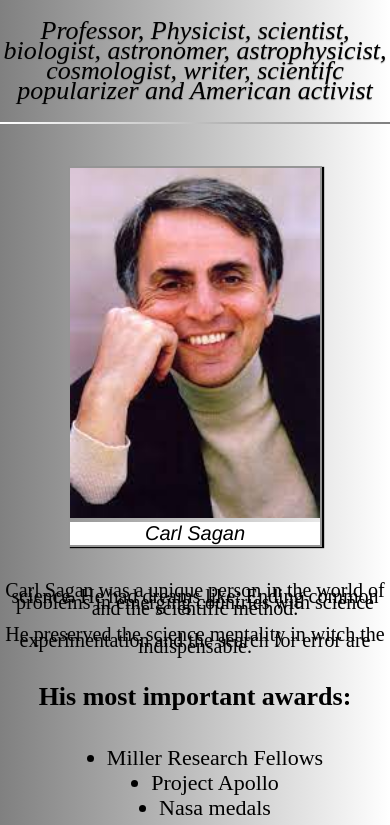
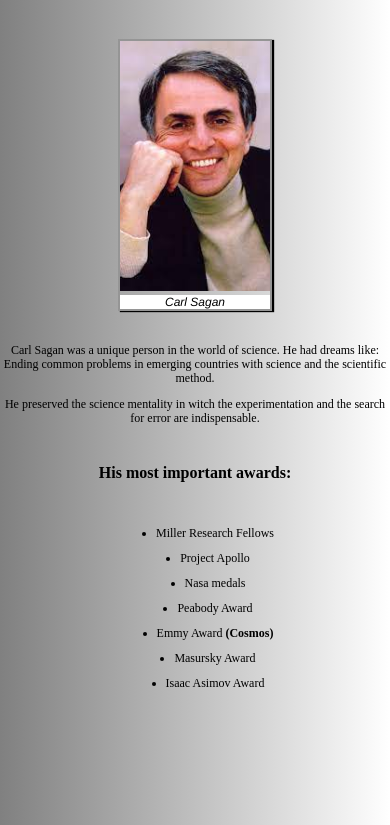
Before and after one commit to marciomdsj/Tribute-Page, a plain HTML site: page index.html in a window 390 px wide. Shown: the part 112-937 px from the top of the page. Drawn offline with Linux system fonts and the light colour scheme.

Commit message:
commit init
commit resposividade

```diff
--- a/Assets/CSS/template.css
+++ b/Assets/CSS/template.css
@@ -130,3 +130,91 @@ ul {
     margin-right:5px;
 
 }
+@media (max-width:800px) {
+    .body_header {
+        display:flex;
+        flex-direction: column;
+        align-items:center;
+        justify-content:center;
+        line-height:10px;
+        margin-top:17px;
+    }
+    .body_header h1 {
+        font-size:22px;
+        font-weight:bold;
+        text-shadow: 0px 1px 1px black;
+    }
+    .body_header h2 {
+        font-size:14px;
+        font-style:italic;
+        font-weight:normal;
+        text-align:center;
+        text-shadow: 0px 1px 1px gray;
+        line-height:14px;
+    }
+    .border_bottom {
+        width:100%;
+        height:1px;
+        background:linear-gradient(90deg, white, gray);
+    }
+    .carl {
+        width:150px;
+        height:250px;
+        object-fit: cover;
+    }
+    figcaption {
+        background-color:white;
+        text-align:center;
+        padding:0px;
+        font-size:12px;
+        font-style:italic;
+        font-family: 'Franklin Gothic Medium', 'Arial Narrow', Arial, sans-serif;
+    }
+    p {
+        text-align:center;
+        font-size:12px;
+        line-height:14px;
+        justify-content: center;
+    }
+    .p_three {
+        margin-top:45px;
+        margin-bottom:45px;
+        text-align:center;
+        font-size:16px;
+        font-weight:bolder;
+        line-height:6px;
+        justify-content: center;
+    }
+    ul {
+        display:flex;
+        flex-direction:column;
+        align-items:center;
+        margin:0px;
+        font-size:12px;
+        line-height:25px;
+
+    }
+    .link {
+        font-size:10px;
+        font-style:italic;
+        margin-top:300px;
+        text-align:center;
+        align-items:center;
+        color:rgb(76, 71, 87);
+        line-height:14px;
+    }
+    .footer_p {
+        display:flex;
+        flex-direction: row;
+        align-items: flex-end;
+        line-height:20px;
+        color:rgb(111, 32, 32);
+        font-size:14px;
+        font-style: italic;
+        margin-bottom:12px;
+        margin-top:200px;
+        text-align:justify;
+        margin-right:5px;
+
+    }
+}
```
